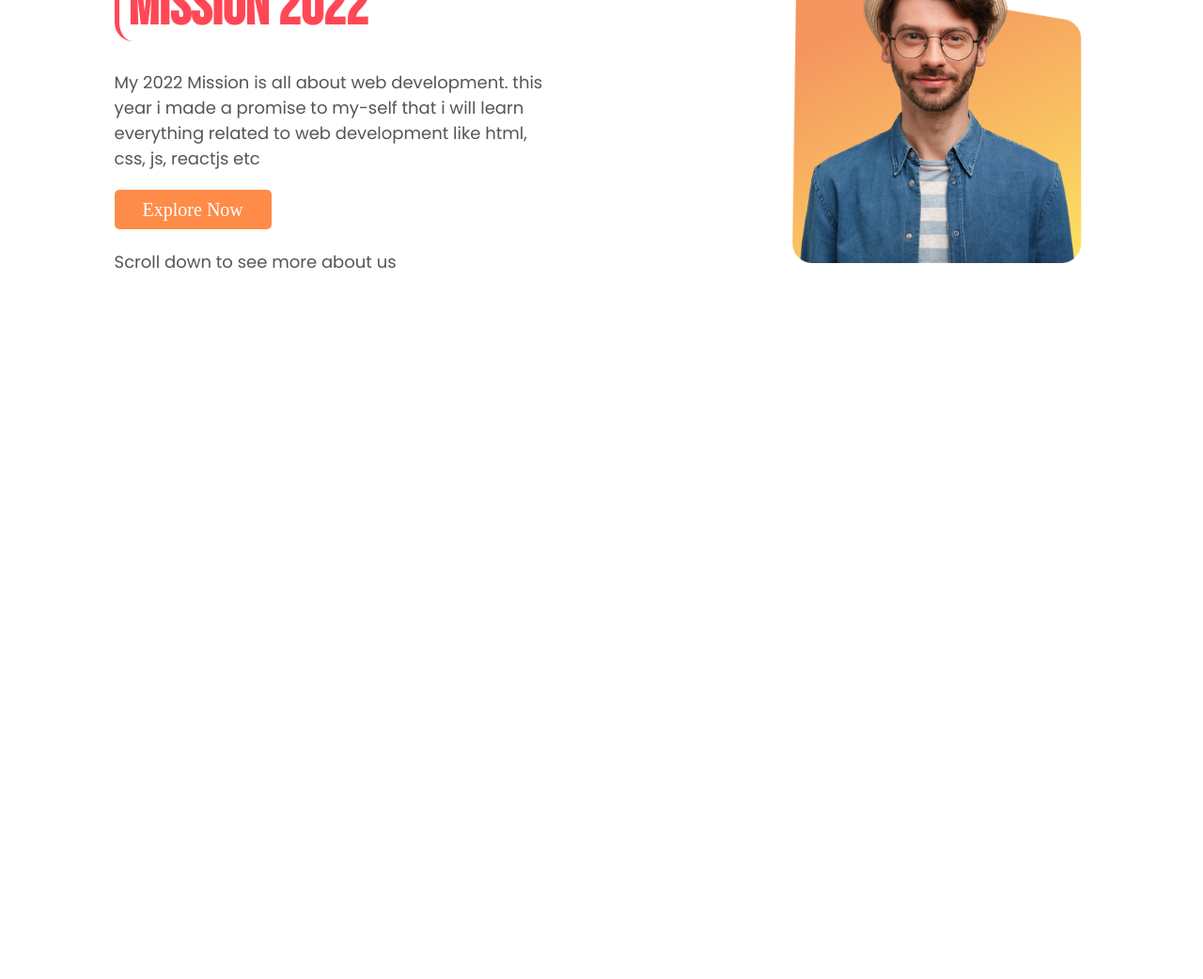
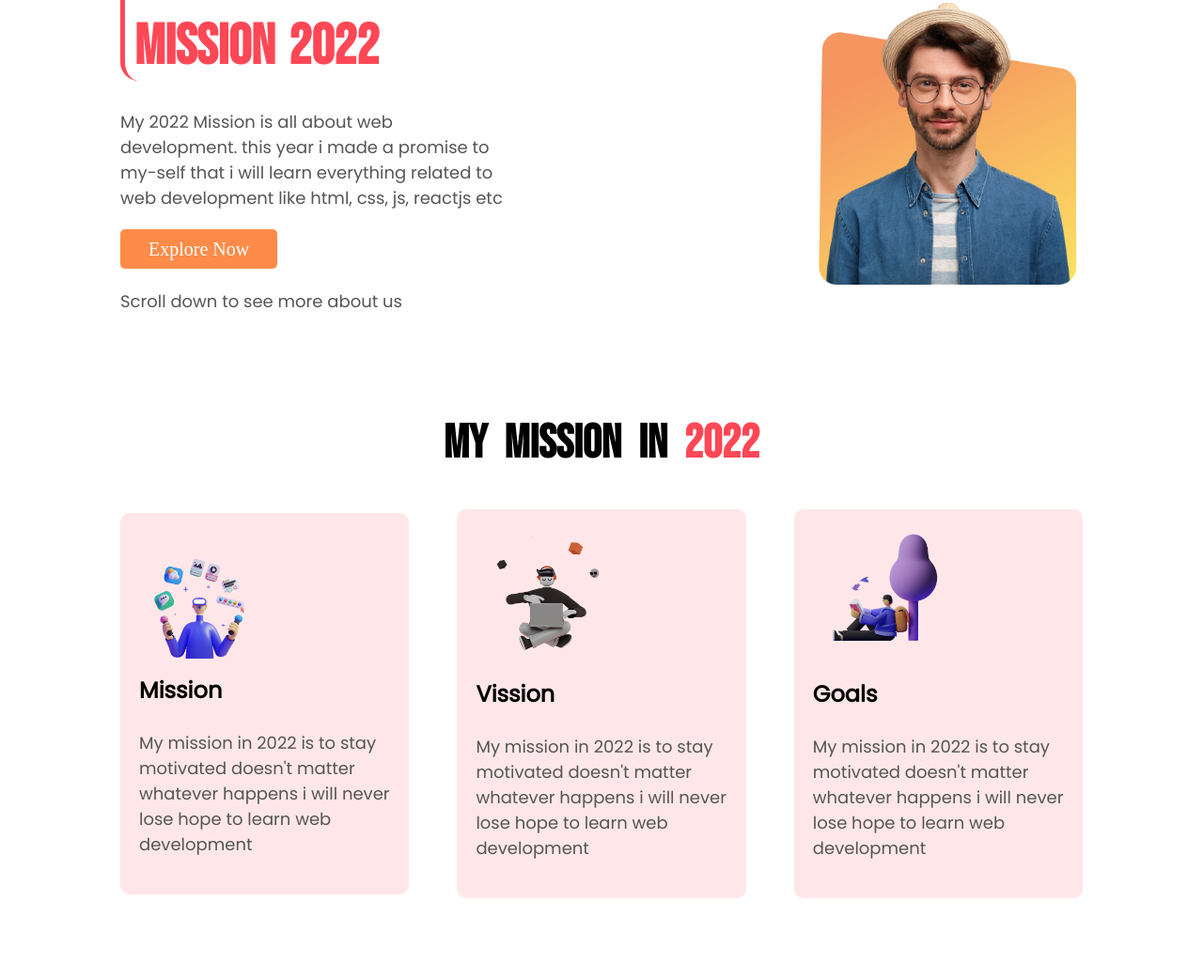
Before and after one commit to Rayhan-Ahmed-7/first-assignment, a plain HTML site: page index.html in a window 1280 px wide. Shown: the part 158-1200 px from the top of the page at 94% size. Before the commit the page ends 800 px from the top, so only its background shows below. Drawn offline with Linux system fonts and the light colour scheme.

Commit message:
second section done

```diff
--- a/index.html
+++ b/index.html
@@ -4,8 +4,6 @@
     <meta charset="UTF-8">
     <meta http-equiv="X-UA-Compatible" content="IE=edge">
     <meta name="viewport" content="width=device-width, initial-scale=1.0">
-    <link rel="preconnect" href="https://fonts.googleapis.com">
-    <link rel="preconnect" href="https://fonts.googleapis.com">
     <link rel="preconnect" href="https://fonts.googleapis.com">
     <link rel="preconnect" href="https://fonts.gstatic.com" crossorigin>
     <link href="https://fonts.googleapis.com/css2?family=Bebas+Neue&family=Poppins&display=swap" rel="stylesheet">
@@ -26,5 +24,25 @@
             </div>
         </div>
     </section>
+    <section class="mission-section">
+        <h1>My Mission In <span class="colored-title">2022</span></h1>
+        <div class="all-missions flexible-container">
+            <div class="mission-item">
+                <img src="images/illustrators/illustrator-1.png" alt="">
+                <h2>Mission</h2>
+                <p>My mission in 2022 is to stay motivated doesn't matter whatever happens i will never lose hope to learn web development</p>
+            </div>
+            <div class="mission-item">
+                <img src="images/illustrators/illustrator-2.png" alt="">
+                <h2>Vission</h2>
+                <p>My mission in 2022 is to stay motivated doesn't matter whatever happens i will never lose hope to learn web development</p>
+            </div>
+            <div class="mission-item">
+                <img src="images/illustrators/illustrator-3.png" alt="">
+                <h2>Goals</h2>
+                <p>My mission in 2022 is to stay motivated doesn't matter whatever happens i will never lose hope to learn web development</p>
+            </div>
+        </div>
+    </section>
 </body>
 </html>
--- a/style.css
+++ b/style.css
@@ -8,7 +8,7 @@ body{
 }
 section{
     height:600px;
-    margin: auto;
+    padding-bottom:150px;
 }
 
 .flexible-container{
@@ -16,14 +16,15 @@ section{
     justify-content: space-between;
     align-items: center;
 }
-.container{
-    width:90%;
+.container,
+.all-missions{
+    width:80%;
     margin:0 auto;
 }
 .left-content,
 .right-content{
     width:40%;
-    margin:5% 5%;
+    padding-top:100px;
 }
 .left-content h1{
     font-size: 60px;
@@ -32,6 +33,7 @@ section{
     padding-left:10px;
     border-left:5px solid #ff4756;
     border-radius: 20px;
+    word-spacing: 5px;
 }
 .left-content p{
     color:#555;
@@ -39,7 +41,7 @@ section{
     font-family:'Poppins', sans-serif;;
     padding:30px 0;
 }
-.left-content .colored-title{
+.colored-title{
     color:#ff4756;
 }
 .left-content a.button{
@@ -58,3 +60,32 @@ section{
     width:70%;
 
 }
+
+.mission-section h1{
+    text-align: center;
+    font-size: 50px;
+    font-family:'Bebas Neue';
+    word-spacing: 10px;
+    margin-bottom:40px;
+}
+.all-missions .mission-item{
+    width:30%;
+    padding:20px;
+    border-radius:10px;
+    background-color:#ffb1b84f;
+
+}
+.mission-item img{
+    width:150px;
+}
+.mission-item h2{
+    font-family: 'Poppins';
+    font-weight:700;
+    margin:5px 0;
+}
+.mission-item p{
+    color:#555;
+    font-size:18px;
+    padding:20px 0;
+    font-family: 'Poppins', sans-serif;
+}
```
